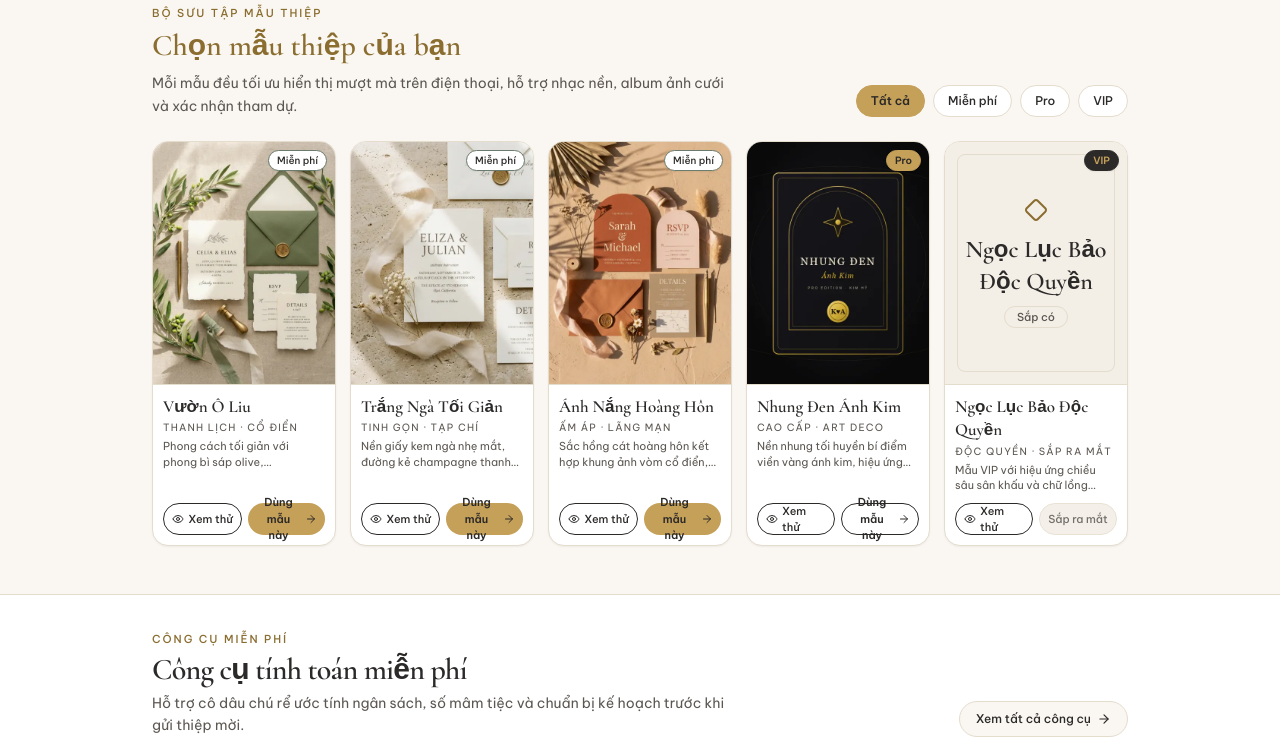
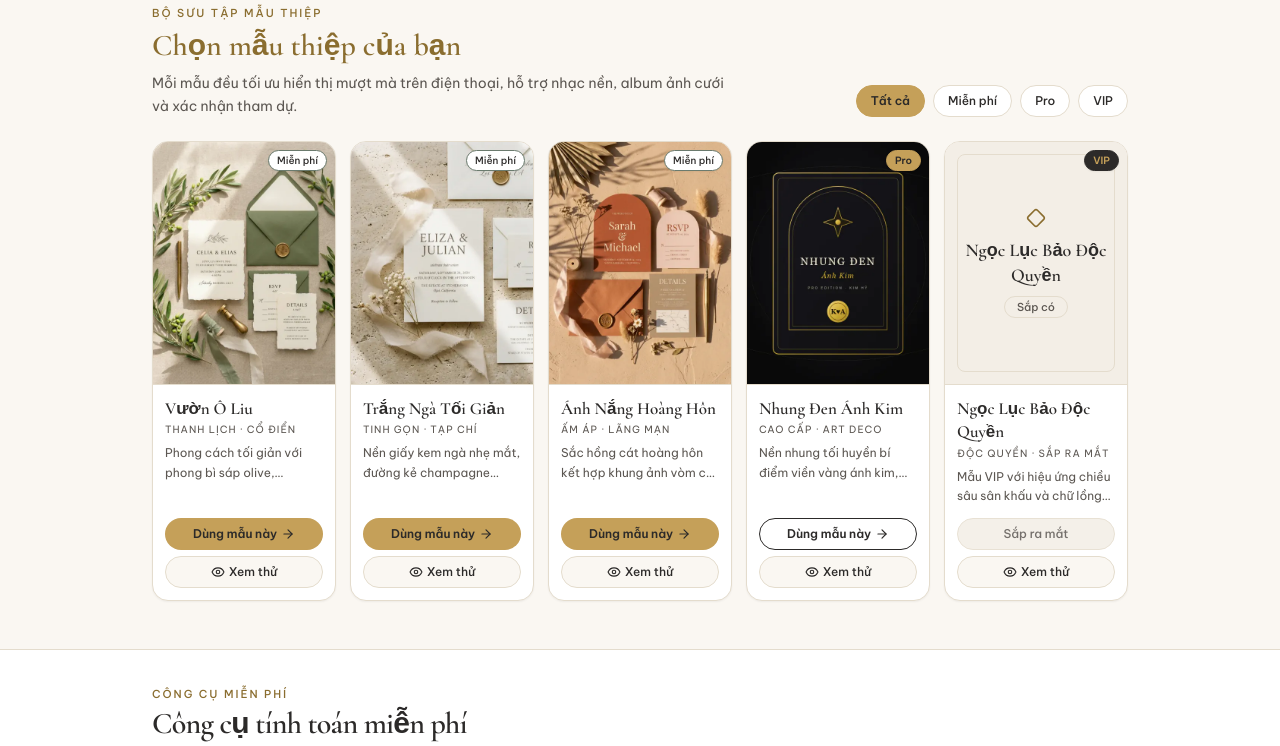
Before and after one commit to ABeginer/weeding_invi_web, a Next.js app: page / in a window 1280 px wide. Shown: the part 821-1567 px from the top of the page. Built offline with nearby package versions, Linux system fonts and the light colour scheme; no server answers.

Commit message:
fix(ui): stack template card CTA buttons cleanly with nowrap

```diff
--- a/components/landing/template-grid.tsx
+++ b/components/landing/template-grid.tsx
@@ -42,8 +42,8 @@ function TemplateCoverMedia({
           aria-hidden="true"
           className="pointer-events-none absolute inset-3 rounded-lg border border-border"
         />
-        <Diamond className="h-6 w-6 text-accent-text" aria-hidden="true" />
-        <p className="mt-3 font-display text-xl font-semibold text-text sm:text-2xl">
+        <Diamond className="h-5 w-5 text-accent-text" aria-hidden="true" />
+        <p className="mt-2.5 font-display text-lg leading-snug font-semibold text-text">
           {template.name}
         </p>
         <span className="mt-2 rounded-full border border-soon-border bg-soon-bg px-3 py-0.5 text-[11px] font-medium text-soon-fg">
@@ -157,33 +157,25 @@ export function TemplateGrid({ userPlan, onUseTemplate }: TemplateGridProps) {
                   </div>
 
                   {/* Nội dung thẻ */}
-                  <div className="flex flex-1 flex-col justify-between p-3 lg:p-2.5">
+                  <div className="flex flex-1 flex-col justify-between p-3">
                     <div>
-                      <h3 className="font-display text-base leading-snug font-semibold text-text lg:text-[17px]">
+                      <h3 className="font-display text-[17px] leading-snug font-semibold text-text">
                         {tpl.name}
                       </h3>
-                      <p className="mt-0.5 text-[10px] tracking-[0.12em] text-text-muted uppercase">
+                      <p className="mt-0.5 text-[10px] tracking-[0.1em] text-text-muted uppercase">
                         {tpl.subtitle}
                       </p>
-                      <p className="mt-1 hidden text-[11px] leading-snug text-text-muted sm:line-clamp-2">
+                      <p className="mt-1.5 hidden text-xs leading-relaxed text-text-muted sm:line-clamp-2">
                         {tpl.description}
                       </p>
                     </div>
 
-                    <div className="mt-2.5 flex flex-col gap-1.5 sm:flex-row">
-                      <Link
-                        href={`/mau/${tpl.id}`}
-                        className="inline-flex h-8 flex-1 items-center justify-center gap-1 rounded-full border border-text bg-transparent px-2 text-[11px] font-medium text-text transition-colors hover:bg-surface-alt focus-visible:outline-none focus-visible:ring-2 focus-visible:ring-focus-ring"
-                      >
-                        <Eye className="h-3 w-3 shrink-0" aria-hidden="true" />
-                        <span>{copy.previewLabel}</span>
-                      </Link>
-
+                    <div className="mt-3 flex flex-col gap-1.5">
                       {isPlaceholder ? (
                         <button
                           type="button"
                           disabled
-                          className="inline-flex h-8 flex-1 cursor-not-allowed items-center justify-center rounded-full border border-soon-border bg-soon-bg px-2 text-[11px] font-medium text-soon-fg opacity-85"
+                          className="inline-flex h-8 w-full cursor-not-allowed items-center justify-center rounded-full border border-soon-border bg-soon-bg px-3 text-xs font-medium whitespace-nowrap text-soon-fg opacity-85"
                         >
                           {copy.comingSoonLabel}
                         </button>
@@ -192,7 +184,7 @@ export function TemplateGrid({ userPlan, onUseTemplate }: TemplateGridProps) {
                           type="button"
                           onClick={() => onUseTemplate(tpl)}
                           className={cn(
-                            "inline-flex h-8 flex-1 cursor-pointer items-center justify-center gap-1 rounded-full px-2 text-[11px] font-semibold transition-colors focus-visible:outline-none focus-visible:ring-2 focus-visible:ring-focus-ring",
+                            "inline-flex h-8 w-full cursor-pointer items-center justify-center gap-1 rounded-full px-3 text-xs font-semibold whitespace-nowrap transition-colors focus-visible:outline-none focus-visible:ring-2 focus-visible:ring-focus-ring",
                             requiresUpgrade
                               ? "border border-text bg-transparent text-text hover:bg-surface-alt"
                               : "bg-accent text-accent-fg hover:bg-accent-hover",
@@ -200,11 +192,19 @@ export function TemplateGrid({ userPlan, onUseTemplate }: TemplateGridProps) {
                         >
                           <span>{copy.useTemplateLabel}</span>
                           <ArrowRight
-                            className="h-3 w-3 shrink-0"
+                            className="h-3.5 w-3.5 shrink-0"
                             aria-hidden="true"
                           />
                         </button>
                       )}
+
+                      <Link
+                        href={`/mau/${tpl.id}`}
+                        className="inline-flex h-8 w-full items-center justify-center gap-1 rounded-full border border-border bg-bg px-3 text-xs font-medium whitespace-nowrap text-text transition-colors hover:border-text hover:bg-surface-alt focus-visible:outline-none focus-visible:ring-2 focus-visible:ring-focus-ring"
+                      >
+                        <Eye className="h-3.5 w-3.5 shrink-0" aria-hidden="true" />
+                        <span>{copy.previewLabel}</span>
+                      </Link>
                     </div>
                   </div>
                 </article>
```
